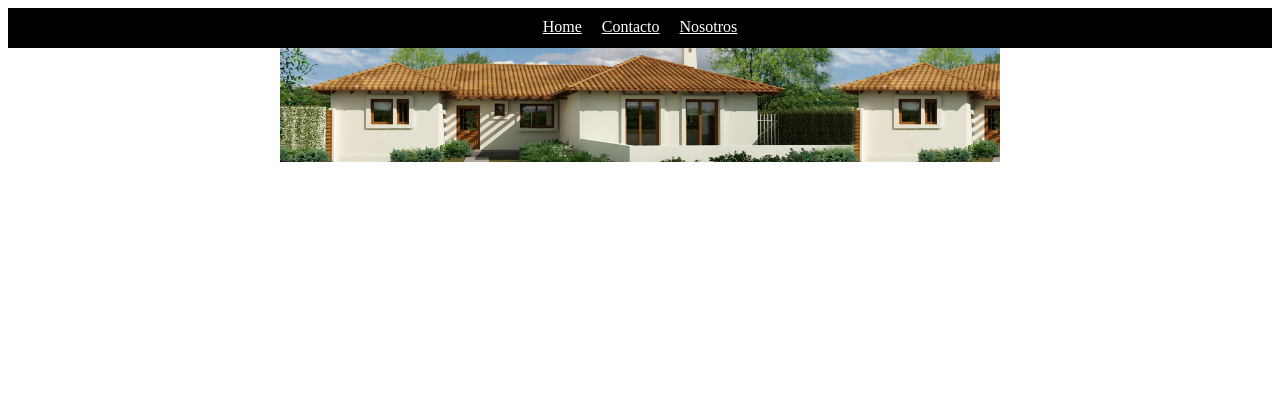
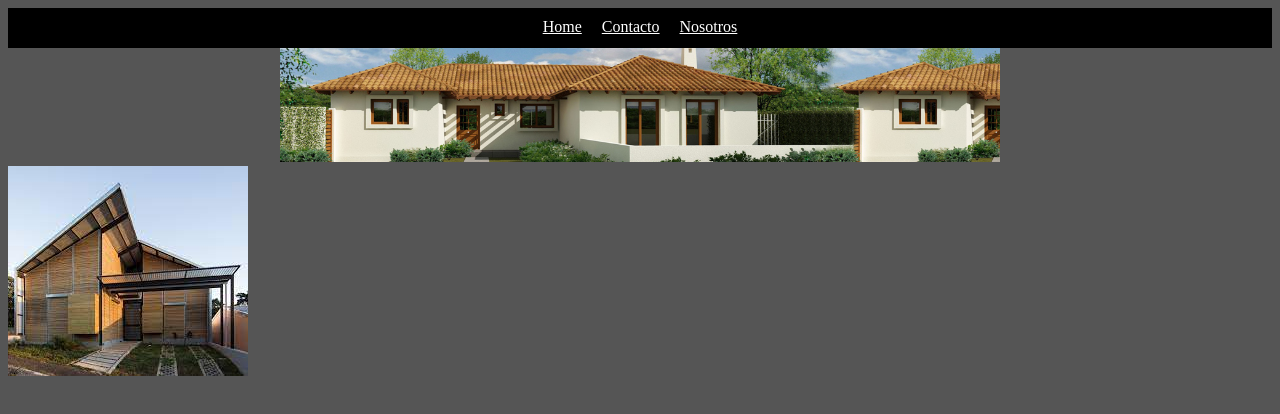
Before and after one commit to LucianoIPCHILE/EjerciciosU1, a plain HTML site: page index.html in a window 1280 px wide. Drawn offline with Linux system fonts and the light colour scheme.

Commit message:
Se cambió el color del fondo

```diff
--- a/css/main.css
+++ b/css/main.css
@@ -1,3 +1,7 @@
+body{
+    background-color: rgb(85, 85, 85);
+}
+
 .menu{
     margin: 0;
     padding: 0;
--- a/index.html
+++ b/index.html
@@ -5,7 +5,7 @@
     <meta name="viewport" content="width=device-width, initial-scale=1.0">
     <meta http-equiv="X-UA-Compatible" content="ie=edge">
     <link rel="stylesheet" href="css\main.css" type="text/css">
-    <title>Home</title>
+    <title>Inicio</title>
 </head>
 <body>
     <div>
@@ -19,5 +19,11 @@
     <div class="banner">
         <img src="img\banner.jpg" alt="">
     </div>
+
+    <div>
+        <div>
+            <img src="img\comprarCasa.jpg" alt="">
+        </div>
+    </div>
 </body>
 </html>
```
Also changed, not shown: img/comprarCasa.jpg (added), 1 other file.
